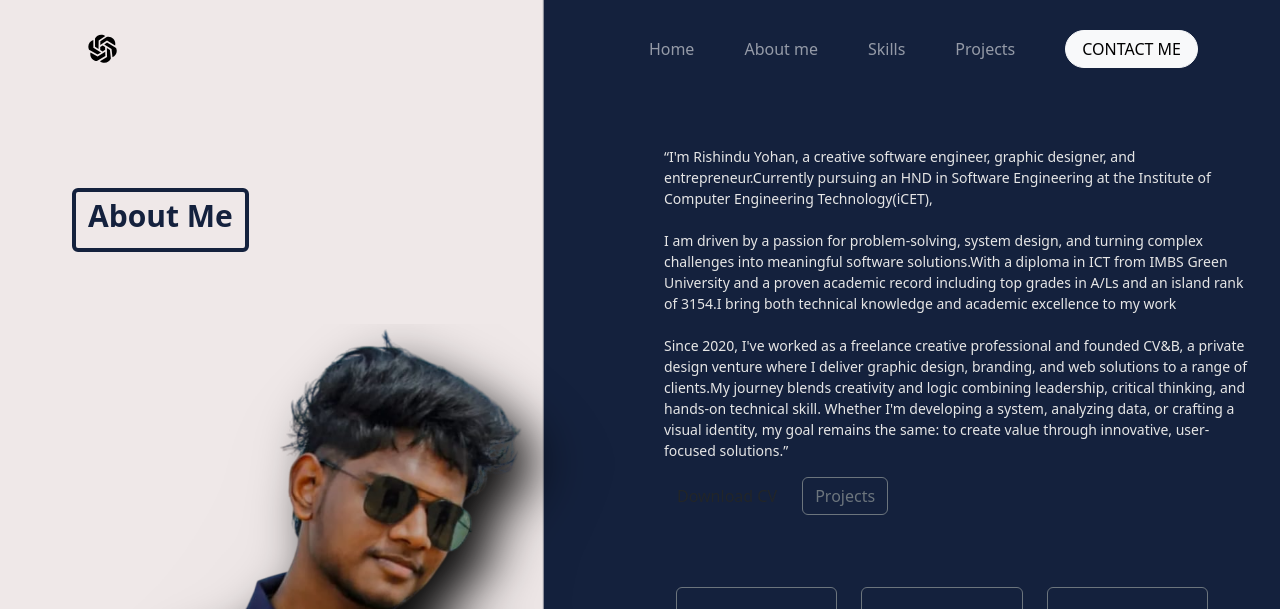
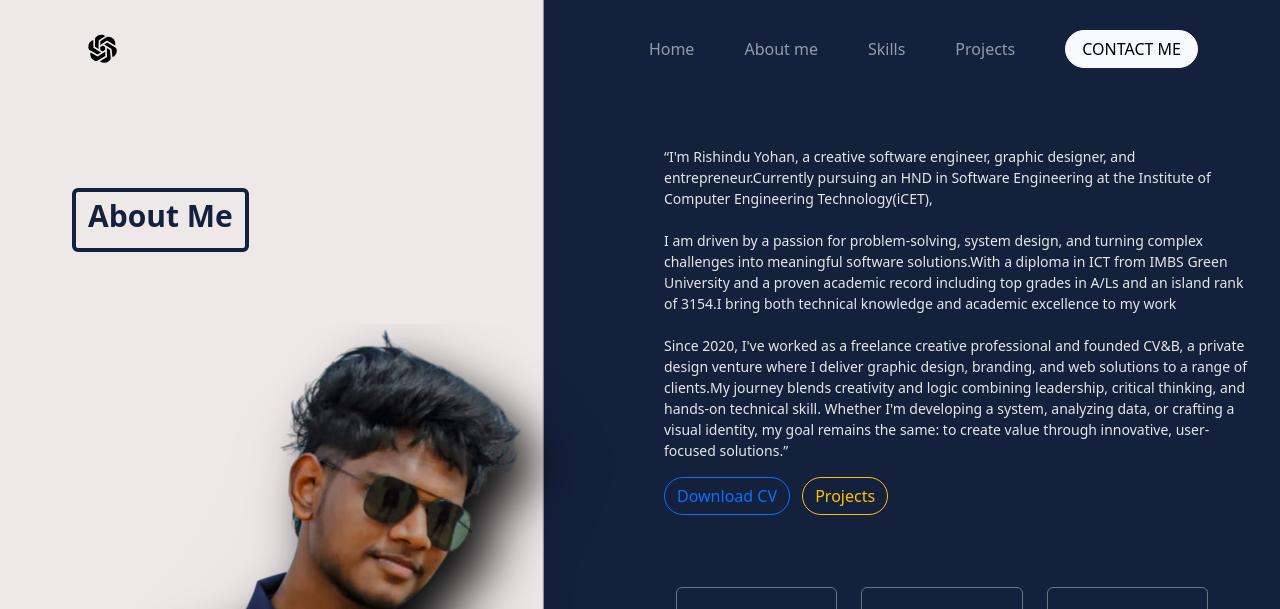
Before and after one commit to rishinduyohan/my-portfolio-website, a plain HTML site: page about.html in a window 1280 px wide. Shown: the top 609 px of the page. Drawn offline with nearby package versions, Linux system fonts and the light colour scheme.

Commit message:
Update buttons in hero section

```diff
--- a/about.html
+++ b/about.html
@@ -59,8 +59,8 @@
                                 value through innovative, user-focused solutions.”
                             </p>
                         </div>
-                        <a href="My Portfolio Med.pdf" class="btn me-2" download>Download CV</a>
-                        <a href="projects.html" class="btn btn-outline-secondary">Projects</a>
+                        <a href="My Portfolio Med.pdf" class="btn me-2 btn-outline-primary rounded-5" download>Download CV</a>
+                        <a href="projects.html" class="btn btn-outline-warning rounded-5">Projects</a>
                         <div class="row g-4 justify-content-center m-5 ms-lg-0">
                             <!-- Freelance Writer Card -->
                             <div class="col-lg-4 col-md-4 col-12">
```
